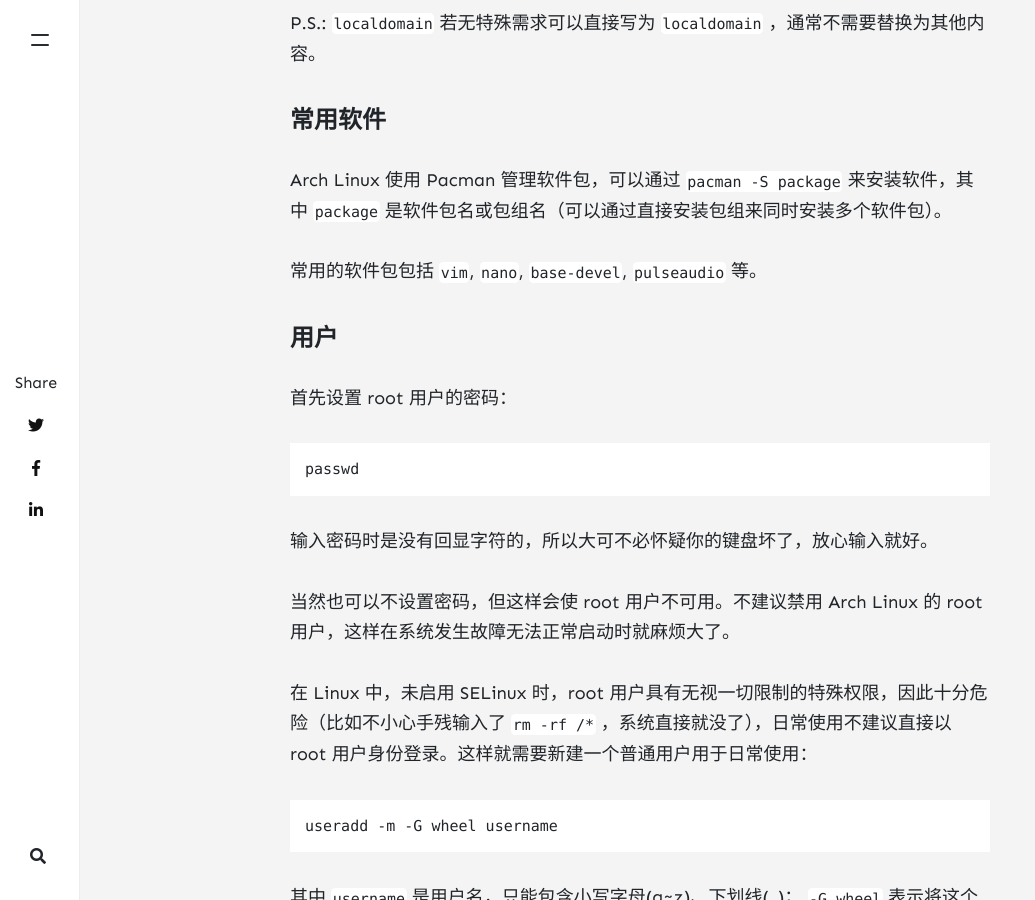
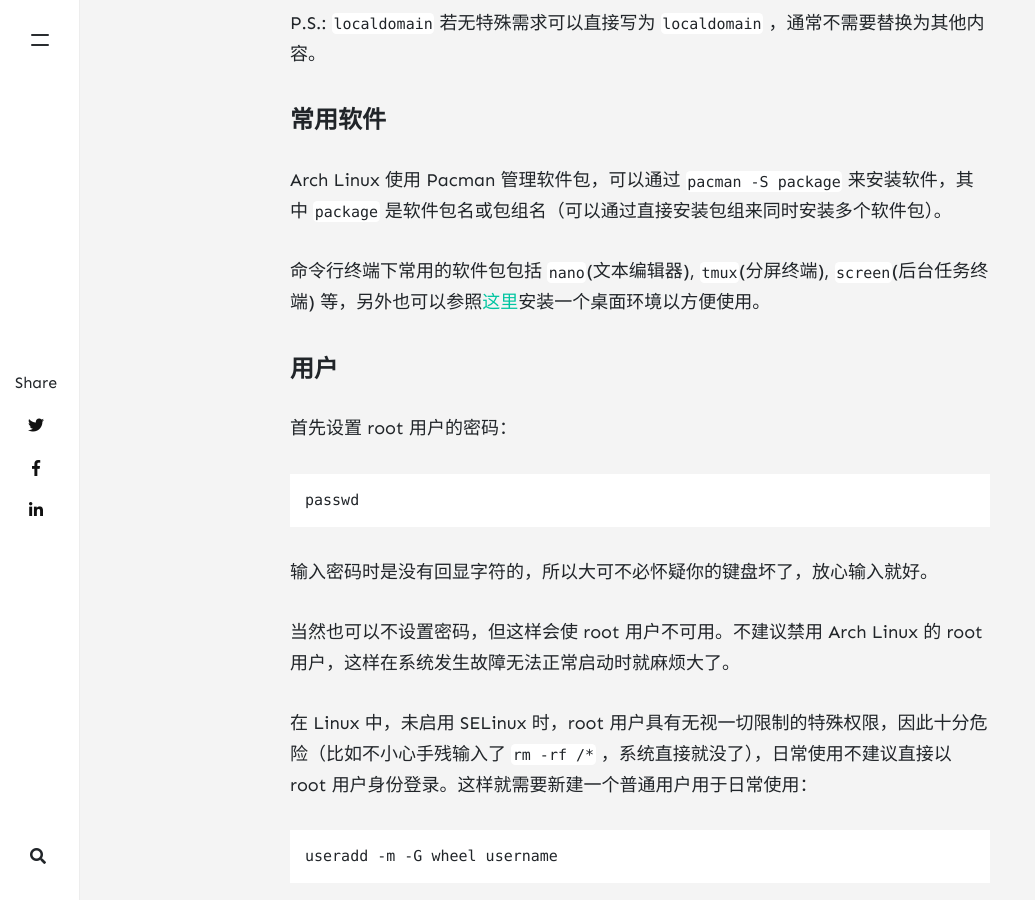
Before and after one commit to maxelblack/maxels-pages, a Jekyll site: the page built from _posts/2021-04-24-arch-ins-guide.md, in a window 1280 px wide and 900 px high, scrolled down 11589 px. Shown: the whole window, without its empty margins (0-1035 px from the left). Built offline with Jekyll 4.4.1, drawn with Linux system fonts in a browser that asks for light colours; nearby versions of some CDN libraries; comment, search, counter and statistics services are not loaded.

Commit message:
Update Arch-ins-guide

```diff
--- a/_posts/2021-04-24-arch-ins-guide.md
+++ b/_posts/2021-04-24-arch-ins-guide.md
@@ -323,7 +323,7 @@
 
 Arch Linux 使用 Pacman 管理软件包，可以通过 `pacman -S package` 来安装软件，其中 `package` 是软件包名或包组名（可以通过直接安装包组来同时安装多个软件包）。
 
-常用的软件包包括 `vim`, `nano`, `base-devel`, `pulseaudio` 等。
+命令行终端下常用的软件包包括 `nano`(文本编辑器), `tmux`(分屏终端), `screen`(后台任务终端) 等，另外也可以参照[这里](https://wiki.archlinux.org/title/Desktop_environment)安装一个桌面环境以方便使用。
 
 #### 用户
 
```
